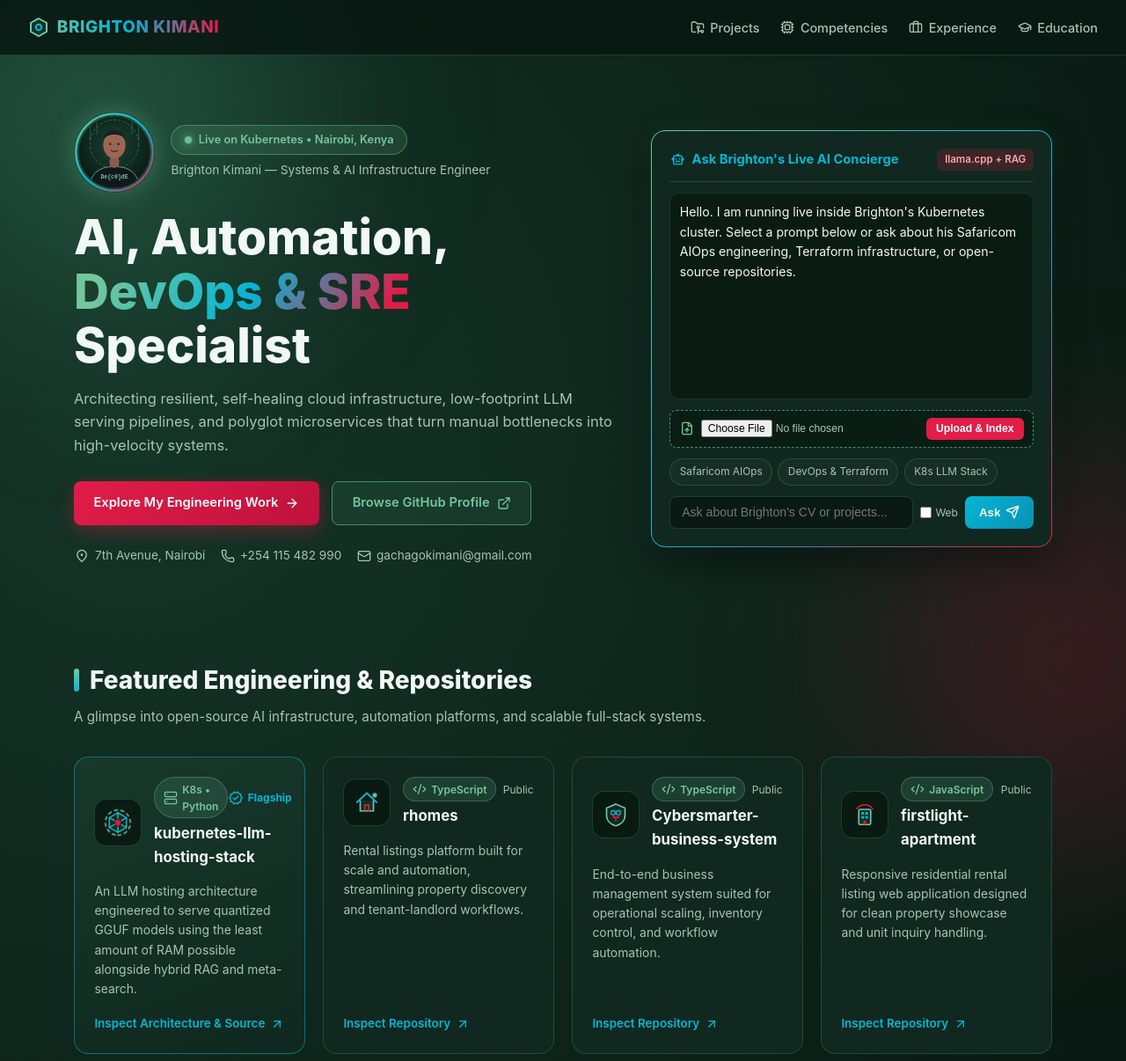
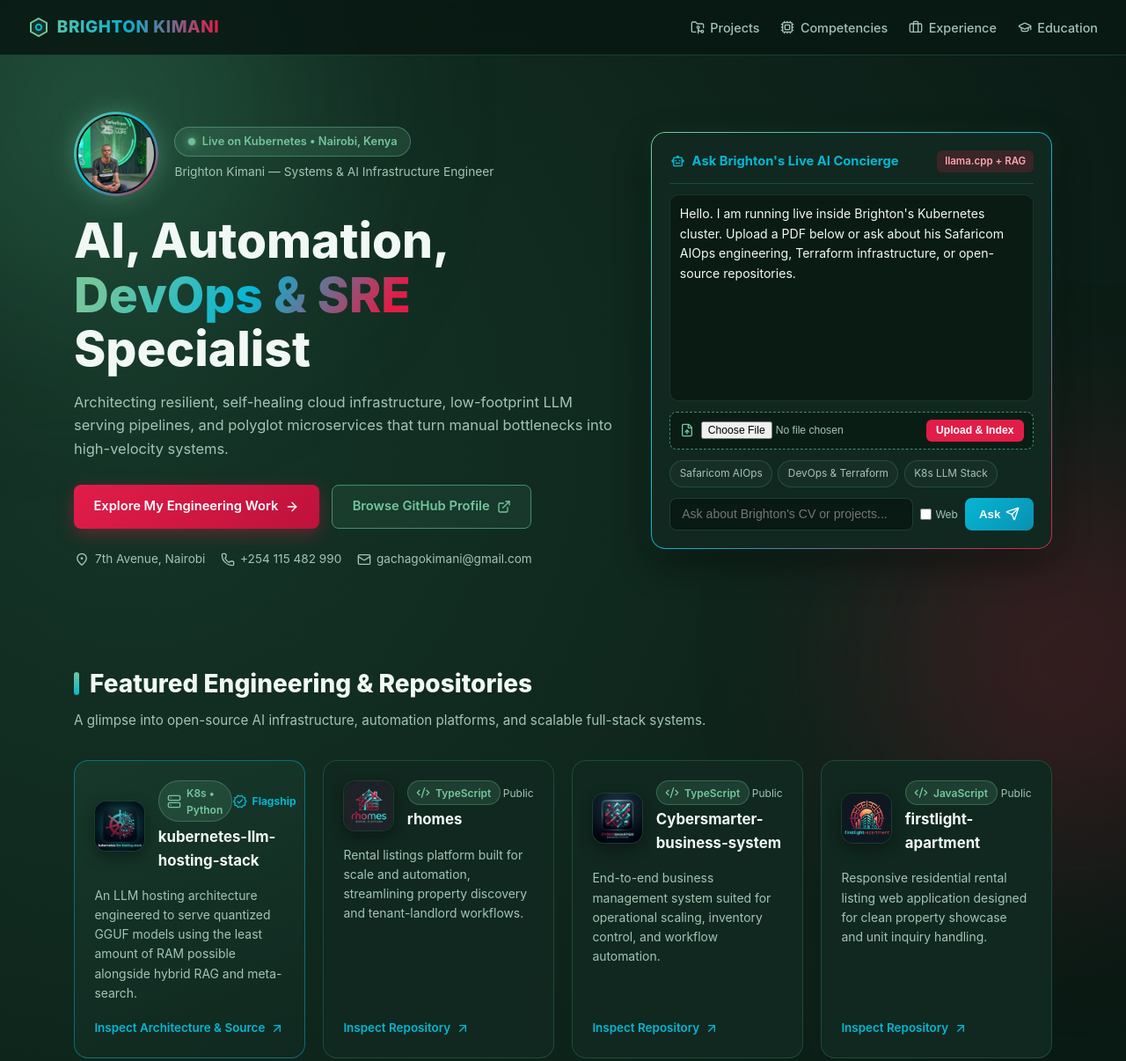
Before and after one commit to Gachagokimani/kubernetes-llm-hosting-stack, a plain HTML site: page app/index.html in a window 1280 px wide. Shown: the top 1206 px of the page at 88% size. Drawn offline with nearby package versions, Linux system fonts and the light colour scheme.

Commit message:
feat: wire real public/ portrait and project logos into portfolio frontend

```diff
--- a/app/index.html
+++ b/app/index.html
@@ -8,39 +8,49 @@
   <link rel="stylesheet" href="/static/design-system.css" />
   <script src="https://unpkg.com/lucide@latest"></script>
   <style>
-    .hero-svg-avatar {
-      width: 92px;
-      height: 92px;
+    .portrait-ring {
+      width: 96px;
+      height: 96px;
       border-radius: 50%;
+      padding: 3px;
+      background: linear-gradient(135deg, var(--jungle-mint), var(--turquoise), var(--crimson));
+      box-shadow: 0 0 28px rgba(116, 198, 157, 0.38);
       flex-shrink: 0;
-      box-shadow: 0 0 28px rgba(116, 198, 157, 0.35);
       transition: transform 0.3s cubic-bezier(0.22, 1, 0.36, 1), box-shadow 0.3s ease;
     }
-    .hero-svg-avatar:hover {
+    .portrait-ring:hover {
       transform: scale(1.06);
       box-shadow: 0 0 36px rgba(6, 182, 212, 0.55);
+    }
+    .portrait-ring img {
+      width: 100%;
+      height: 100%;
+      object-fit: cover;
+      object-position: center 22%;
+      border-radius: 50%;
+      display: block;
+      border: 2px solid var(--bg-jungle-deep);
     }
     .project-logo-banner {
       display: flex;
       align-items: center;
-      gap: 0.85rem;
-      margin-bottom: 0.9rem;
+      gap: 0.9rem;
+      margin-bottom: 0.95rem;
     }
-    .project-logo-box {
-      width: 54px;
-      height: 54px;
+    .project-logo-img {
+      width: 58px;
+      height: 58px;
       border-radius: 14px;
-      background: rgba(9, 25, 19, 0.92);
+      object-fit: cover;
       border: 1px solid var(--jungle-border);
-      display: flex;
-      align-items: center;
-      justify-content: center;
+      background: var(--bg-jungle-deep);
+      box-shadow: 0 6px 16px rgba(0, 0, 0, 0.35);
       flex-shrink: 0;
-      transition: border-color 0.28s ease, transform 0.28s ease;
+      transition: transform 0.28s ease, border-color 0.28s ease;
     }
-    .project-card:hover .project-logo-box {
+    .project-card:hover .project-logo-img {
+      transform: translateY(-2px) scale(1.06);
       border-color: var(--turquoise);
-      transform: translateY(-2px) scale(1.05);
     }
   </style>
 </head>
@@ -68,42 +78,9 @@
     <header class="hero">
       <div>
         <div class="identity-row">
-          <!-- Custom Geometric Vector Portrait SVG (Safaricom De{co}dE Stage Edition) -->
-          <svg class="hero-svg-avatar" viewBox="0 0 120 120" fill="none" xmlns="http://www.w3.org/2000/svg" role="img" aria-label="Brighton Kimani Vector Portrait">
-            <defs>
-              <linearGradient id="ringGrad" x1="0" y1="0" x2="120" y2="120" gradientUnits="userSpaceOnUse">
-                <stop offset="0%" stop-color="#74c69d"/>
-                <stop offset="50%" stop-color="#06b6d4"/>
-                <stop offset="100%" stop-color="#e11d48"/>
-              </linearGradient>
-              <radialGradient id="stageBg" cx="50%" cy="40%" r="60%">
-                <stop offset="0%" stop-color="#1b4332"/>
-                <stop offset="100%" stop-color="#091913"/>
-              </radialGradient>
-              <clipPath id="avatarClip">
-                <circle cx="60" cy="60" r="53"/>
-              </clipPath>
-            </defs>
-            <circle cx="60" cy="60" r="57" stroke="url(#ringGrad)" stroke-width="3"/>
-            <g clip-path="url(#avatarClip)">
-              <circle cx="60" cy="60" r="53" fill="url(#stageBg)"/>
-              <!-- Circuit Backdrop Lines -->
-              <circle cx="60" cy="48" r="36" stroke="#40916c" stroke-width="1.2" stroke-dasharray="4 3" opacity="0.65"/>
-              <path d="M24 20V42M96 20V42M34 15V34M86 15V34" stroke="#52b788" stroke-width="1" opacity="0.45"/>
-              <!-- Shoulders & De{co}dE Tee -->
-              <path d="M22 114C24 91 39 81 60 81C81 81 96 91 98 114H22Z" fill="#11181c" stroke="#40916c" stroke-width="1.5"/>
-              <text x="60" y="99" text-anchor="middle" fill="#74c69d" font-family="monospace" font-size="8.5" font-weight="700">De{c0}dE</text>
-              <!-- Neck & Head Silhouette -->
-              <rect x="53" y="66" width="14" height="17" rx="6" fill="#8d5b4c"/>
-              <ellipse cx="60" cy="49" rx="16.5" ry="20.5" fill="#9c6654"/>
-              <path d="M43.5 45C43.5 33 50 27.5 60 27.5C70 27.5 76.5 33 76.5 45C75 37 69 34 60 34C51 34 45 37 43.5 45Z" fill="#182026"/>
-              <!-- Subtle Facial Geometry -->
-              <circle cx="54" cy="48" r="1.6" fill="#182026"/>
-              <circle cx="66" cy="48" r="1.6" fill="#182026"/>
-              <path d="M55 57.5C57.5 59.5 62.5 59.5 65 57.5" stroke="#4a2c24" stroke-width="1.6" stroke-linecap="round"/>
-            </g>
-          </svg>
-
+          <div class="portrait-ring">
+            <img src="/public/profile.jpg" onerror="this.onerror=null;this.src='https://raw.githubusercontent.com/Gachagokimani/kubernetes-llm-hosting-stack/main/public/profile.jpg';" alt="Brighton Kimani at Safaricom Decode" />
+          </div>
           <div>
             <div class="status-pill"><span class="pulse-dot"></span> Live on Kubernetes &bull; Nairobi, Kenya</div>
             <div style="font-size:0.86rem;color:var(--text-secondary);margin-top:0.4rem;">Brighton Kimani &mdash; Systems &amp; AI Infrastructure Engineer</div>
@@ -131,7 +108,7 @@
           <span class="ai-badge">llama.cpp + RAG</span>
         </div>
         <div id="chat">
-          <div class="msg bot-msg">Hello. I am running live inside Brighton's Kubernetes cluster. Select a prompt below or ask about his Safaricom AIOps engineering, Terraform infrastructure, or open-source repositories.</div>
+          <div class="msg bot-msg">Hello. I am running live inside Brighton's Kubernetes cluster. Upload a PDF below or ask about his Safaricom AIOps engineering, Terraform infrastructure, or open-source repositories.</div>
         </div>
         <div style="display:flex;align-items:center;gap:0.5rem;margin-bottom:0.75rem;padding:0.5rem 0.65rem;border-radius:8px;background:rgba(9,25,19,0.72);border:1px dashed var(--jungle-highlight);">
           <i data-lucide="file-up" style="color:var(--jungle-mint);"></i>
@@ -158,18 +135,10 @@
       <p class="section-sub">A glimpse into open-source AI infrastructure, automation platforms, and scalable full-stack systems.</p>
 
       <div class="projects-grid">
-        <!-- 1. kubernetes-llm-hosting-stack Custom SVG Logo -->
         <article class="project-card featured">
           <div>
             <div class="project-logo-banner">
-              <div class="project-logo-box">
-                <svg width="36" height="36" viewBox="0 0 48 48" fill="none">
-                  <circle class="svg-spin-slow" cx="24" cy="24" r="19" stroke="#74c69d" stroke-width="2" stroke-dasharray="6 4" />
-                  <polygon points="24,9 37,16.5 37,31.5 24,39 11,31.5 11,16.5" stroke="#06b6d4" stroke-width="2" fill="rgba(6,182,212,0.14)" />
-                  <path d="M24 9V18M37 16.5L29 21M37 31.5L29 27M24 39V30M11 31.5L19 27M11 16.5L19 21" stroke="#74c69d" stroke-width="1.5"/>
-                  <circle class="svg-pulse-node" cx="24" cy="24" r="4.5" fill="#e11d48" />
-                </svg>
-              </div>
+              <img class="project-logo-img" src="/public/k8-llm.png" onerror="this.onerror=null;this.src='https://raw.githubusercontent.com/Gachagokimani/kubernetes-llm-hosting-stack/main/public/k8-llm.png';" alt="kubernetes-llm-hosting-stack logo" />
               <div style="flex:1;">
                 <div class="project-meta" style="margin-bottom:0.2rem;">
                   <span class="lang-badge"><i data-lucide="server"></i> K8s &bull; Python</span>
@@ -183,18 +152,10 @@
           <a href="https://github.com/Gachagokimani/kubernetes-llm-hosting-stack" target="_blank" rel="noopener" class="project-link">Inspect Architecture &amp; Source <i data-lucide="arrow-up-right"></i></a>
         </article>
 
-        <!-- 2. rhomes Custom SVG Logo -->
         <article class="project-card">
           <div>
             <div class="project-logo-banner">
-              <div class="project-logo-box">
-                <svg width="36" height="36" viewBox="0 0 48 48" fill="none">
-                  <path d="M9 24L24 10L39 24" stroke="#06b6d4" stroke-width="2.4" stroke-linecap="round" stroke-linejoin="round"/>
-                  <path d="M14 21V37H34V21" stroke="#74c69d" stroke-width="2.2" fill="rgba(116,198,157,0.12)"/>
-                  <path d="M21 37V28H27V37" stroke="#e11d48" stroke-width="2"/>
-                  <circle class="svg-pulse-node" cx="36" cy="13" r="3.5" fill="#74c69d"/>
-                </svg>
-              </div>
+              <img class="project-logo-img" src="/public/rhomes.png" onerror="this.onerror=null;this.src='https://raw.githubusercontent.com/Gachagokimani/kubernetes-llm-hosting-stack/main/public/rhomes.png';" alt="rhomes logo" />
               <div style="flex:1;">
                 <div class="project-meta" style="margin-bottom:0.2rem;">
                   <span class="lang-badge"><i data-lucide="code-2"></i> TypeScript</span>
@@ -208,18 +169,10 @@
           <a href="https://github.com/Gachagokimani/rhomes" target="_blank" rel="noopener" class="project-link">Inspect Repository <i data-lucide="arrow-up-right"></i></a>
         </article>
 
-        <!-- 3. Cybersmarter-business-system Custom SVG Logo -->
         <article class="project-card">
           <div>
             <div class="project-logo-banner">
-              <div class="project-logo-box">
-                <svg width="36" height="36" viewBox="0 0 48 48" fill="none">
-                  <path d="M24 8L38 14V25C38 33 31.8 38.8 24 41C16.2 38.8 10 33 10 25V14L24 8Z" stroke="#74c69d" stroke-width="2.2" fill="rgba(64,145,108,0.14)"/>
-                  <rect x="17" y="18" width="6" height="6" rx="1.5" stroke="#06b6d4" stroke-width="1.8"/>
-                  <rect x="25" y="18" width="6" height="6" rx="1.5" stroke="#06b6d4" stroke-width="1.8"/>
-                  <path d="M20 24V28H28V24M24 28V33" stroke="#e11d48" stroke-width="2" stroke-linecap="round"/>
-                </svg>
-              </div>
+              <img class="project-logo-img" src="/public/CyberSmarter.png" onerror="this.onerror=null;this.src='https://raw.githubusercontent.com/Gachagokimani/kubernetes-llm-hosting-stack/main/public/CyberSmarter.png';" alt="Cybersmarter-business-system logo" />
               <div style="flex:1;">
                 <div class="project-meta" style="margin-bottom:0.2rem;">
                   <span class="lang-badge"><i data-lucide="code-2"></i> TypeScript</span>
@@ -233,21 +186,10 @@
           <a href="https://github.com/Gachagokimani/Cybersmarter-business-system" target="_blank" rel="noopener" class="project-link">Inspect Repository <i data-lucide="arrow-up-right"></i></a>
         </article>
 
-        <!-- 4. firstlight-apartment Custom SVG Logo -->
         <article class="project-card">
           <div>
             <div class="project-logo-banner">
-              <div class="project-logo-box">
-                <svg width="36" height="36" viewBox="0 0 48 48" fill="none">
-                  <path d="M12 15C15 11 19 9 24 9C29 9 33 11 36 15" stroke="#e11d48" stroke-width="2" stroke-linecap="round"/>
-                  <rect x="15" y="16" width="18" height="23" rx="2" stroke="#74c69d" stroke-width="2.2" fill="rgba(116,198,157,0.12)"/>
-                  <rect x="19" y="20" width="4" height="4" fill="#06b6d4"/>
-                  <rect x="25" y="20" width="4" height="4" fill="#06b6d4"/>
-                  <rect x="19" y="26" width="4" height="4" fill="#06b6d4"/>
-                  <rect x="25" y="26" width="4" height="4" fill="#06b6d4"/>
-                  <rect x="22" y="33" width="4" height="6" fill="#e11d48"/>
-                </svg>
-              </div>
+              <img class="project-logo-img" src="/public/firstlight.png" onerror="this.onerror=null;this.src='https://raw.githubusercontent.com/Gachagokimani/kubernetes-llm-hosting-stack/main/public/firstlight.png';" alt="firstlight-apartment logo" />
               <div style="flex:1;">
                 <div class="project-meta" style="margin-bottom:0.2rem;">
                   <span class="lang-badge"><i data-lucide="code-2"></i> JavaScript</span>
@@ -400,24 +342,25 @@
     }
 
     async function uploadPdf() {
-  const fileInput = document.getElementById("pdfFile");
-  const chat = document.getElementById("chat");
+      const fileInput = document.getElementById('pdfFile');
+      const chat = document.getElementById('chat');
       if (!fileInput.files.length) return;
       const fd = new FormData();
-  fd.append("file", fileInput.files[0]);
+      fd.append('file', fileInput.files[0]);
       chat.innerHTML += `<div class="msg"><span class="user-msg">System:</span> Uploading and indexing ${fileInput.files[0].name}...</div>`;
       chat.scrollTop = chat.scrollHeight;
       try {
-    const res = await fetch("/api/upload-pdf", { method: "POST", body: fd });
+        const res = await fetch('/api/upload-pdf', { method: 'POST', body: fd });
         const data = await res.json();
-    if (!res.ok) throw new Error(data.detail || "Upload failed");
+        if (!res.ok) throw new Error(data.detail || 'Upload failed');
         chat.innerHTML += `<div class="msg"><span class="bot-msg"><b>PVC Pipeline:</b> Stored <code>${data.upload.filename}</code> via .NET 8 and indexed via Spring Boot (Total KB entries: ${data.index.totalKnowledgeEntries}).</span></div>`;
       } catch (e) {
         chat.innerHTML += `<div class="msg" style="color:#fb7185;">Upload error: ${e.message}</div>`;
       }
-  fileInput.value = "";
+      fileInput.value = '';
       chat.scrollTop = chat.scrollHeight;
     }
+
     async function send() {
       const qInput = document.getElementById('q');
       const btn = document.getElementById('btn');
```
Also changed, not shown: 1 other file. Lines whose indentation alone changed are shown as unchanged.
